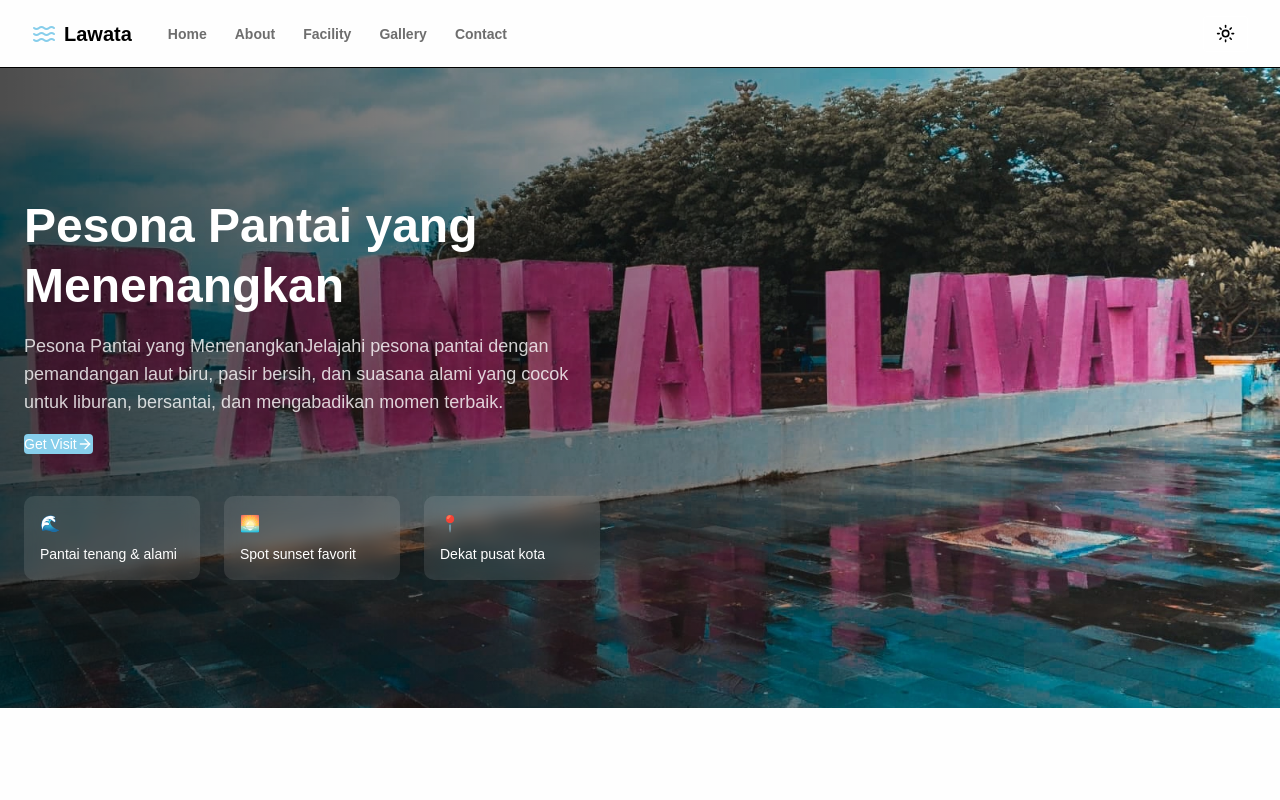
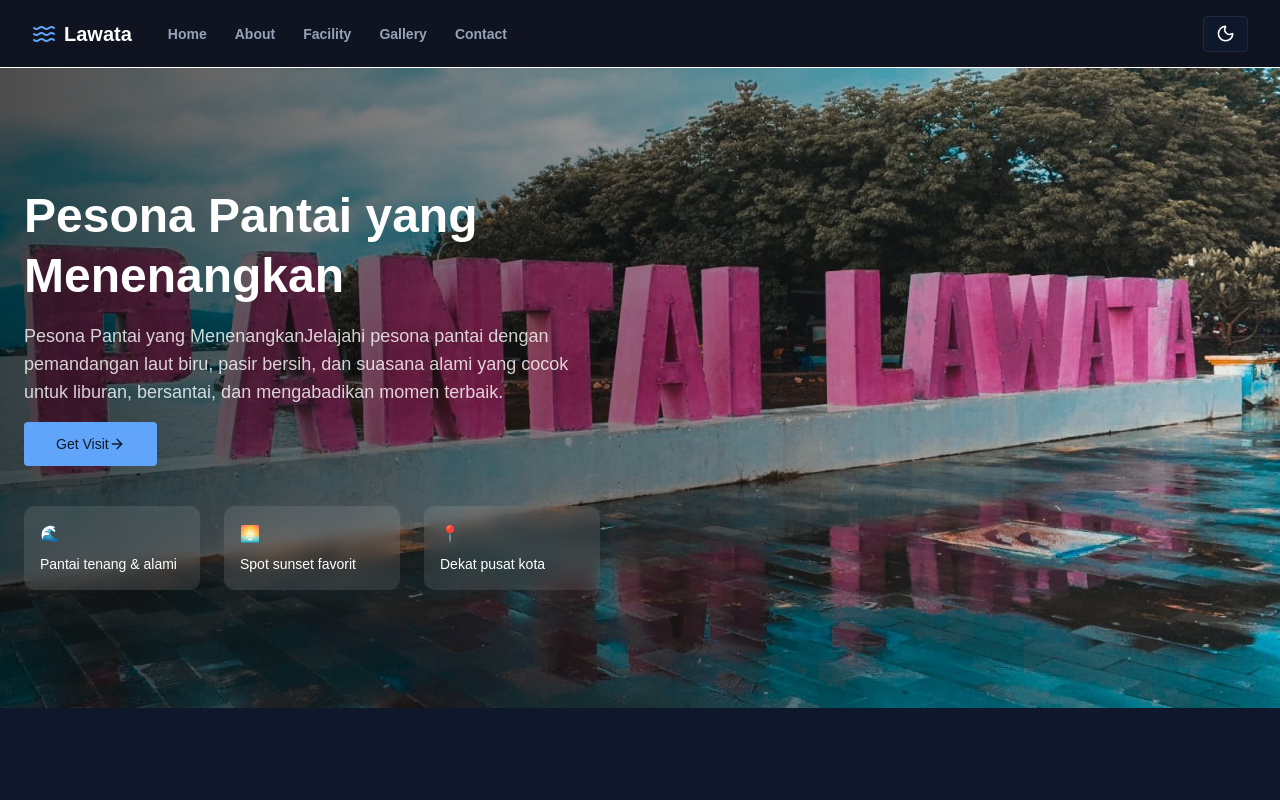
Before and after one commit to NyverZ/LawataProject, a React (Vite) app: page / in a window 1280 px wide. Shown: the top 800 px of the page. Built offline with nearby package versions, Linux system fonts and the light colour scheme.

Commit message:
button update

```diff
--- a/src/components/ThemeProvider.tsx
+++ b/src/components/ThemeProvider.tsx
@@ -2,8 +2,15 @@ import { useEffect, useState } from "react";
 import { ThemeProviderContext } from "./theme-context";
 import type { Theme, ThemeProviderProps } from "./theme-types";
 
-export function ThemeProvider({ children }: ThemeProviderProps) {
-  const [theme, setTheme] = useState<Theme>("system");
+export function ThemeProvider({
+  children,
+  defaultTheme = "system",
+  storageKey = "theme",
+}: ThemeProviderProps) {
+  const [theme, setTheme] = useState<Theme>(() => {
+    if (typeof window === "undefined") return defaultTheme;
+    return (localStorage.getItem(storageKey) as Theme) || defaultTheme;
+  });
 
   useEffect(() => {
     const root = document.documentElement;
@@ -19,8 +26,9 @@ export function ThemeProvider({ children }: ThemeProviderProps) {
 
     root.classList.add(appliedTheme);
     root.style.colorScheme = appliedTheme;
-  }, [theme]);
 
+    localStorage.setItem(storageKey, theme);
+  }, [theme, storageKey]);
 
   return (
     <ThemeProviderContext.Provider value={{ theme, setTheme }}>
--- a/src/components/theme-types.ts
+++ b/src/components/theme-types.ts
@@ -1,13 +1,12 @@
-import type { ReactNode } from "react";
-
 export type Theme = "light" | "dark" | "system";
 
-export type ThemeProviderProps = {
-  children: ReactNode;
+export interface ThemeProviderState {
+  theme: Theme;
+  setTheme: (theme: Theme) => void;
+}
+
+export interface ThemeProviderProps {
+  children: React.ReactNode;
   defaultTheme?: Theme;
-};
-
-export type ThemeProviderState = {
-  theme: Theme;
-  setTheme: React.Dispatch<React.SetStateAction<Theme>>;
-};
+  storageKey?: string;
+}
--- a/src/components/ui/button-variants.tsx
+++ b/src/components/ui/button-variants.tsx
@@ -1,16 +1,20 @@
 import { cva } from "class-variance-authority";
 
 export const buttonVariants = cva(
-  "inline-flex items-center justify-center rounded-md text-sm font-medium transition-colors",
+  "inline-flex items-center justify-center rounded-md text-sm font-medium transition-colors focus-visible:outline-none focus-visible:ring-2 focus-visible:ring-ring focus-visible:ring-offset-2 disabled:opacity-50 disabled:pointer-events-none",
   {
     variants: {
       variant: {
-        default: "bg-primary text-white",
-        outline: "border border-input bg-background",
+        default: "bg-primary text-primary-foreground hover:bg-primary/90",
+        outline:
+          "border border-input bg-background hover:bg-accent hover:text-accent-foreground",
+        ghost: "bg-transparent hover:bg-accent",
       },
       size: {
         default: "h-10 px-4 py-2",
         sm: "h-9 px-3",
+        lg: "h-11 px-8",
+        icon: "h-10 w-10 p-0",
       },
     },
     defaultVariants: {
--- a/src/components/ui/button.tsx
+++ b/src/components/ui/button.tsx
@@ -4,8 +4,8 @@ import { buttonVariants } from "./button-variants";
 
 export interface ButtonProps
   extends React.ButtonHTMLAttributes<HTMLButtonElement> {
-  variant?: "default" | "outline";
-  size?: "default" | "sm";
+  variant?: "default" | "outline" | "ghost";
+  size?: "default" | "sm" | "lg" | "icon";
 }
 
 export const Button = React.forwardRef<HTMLButtonElement, ButtonProps>(
--- a/src/main.tsx
+++ b/src/main.tsx
@@ -8,7 +8,7 @@ import { ThemeProvider } from "@/components/ThemeProvider.tsx";
 
 createRoot(document.getElementById("root")!).render(
   <StrictMode>
-    <ThemeProvider defaultTheme="dark" storageKey="vite-ui-theme">
+    <ThemeProvider defaultTheme="dark" storageKey="theme">
       <BrowserRouter>
         <Navbar />
         <App />
```
